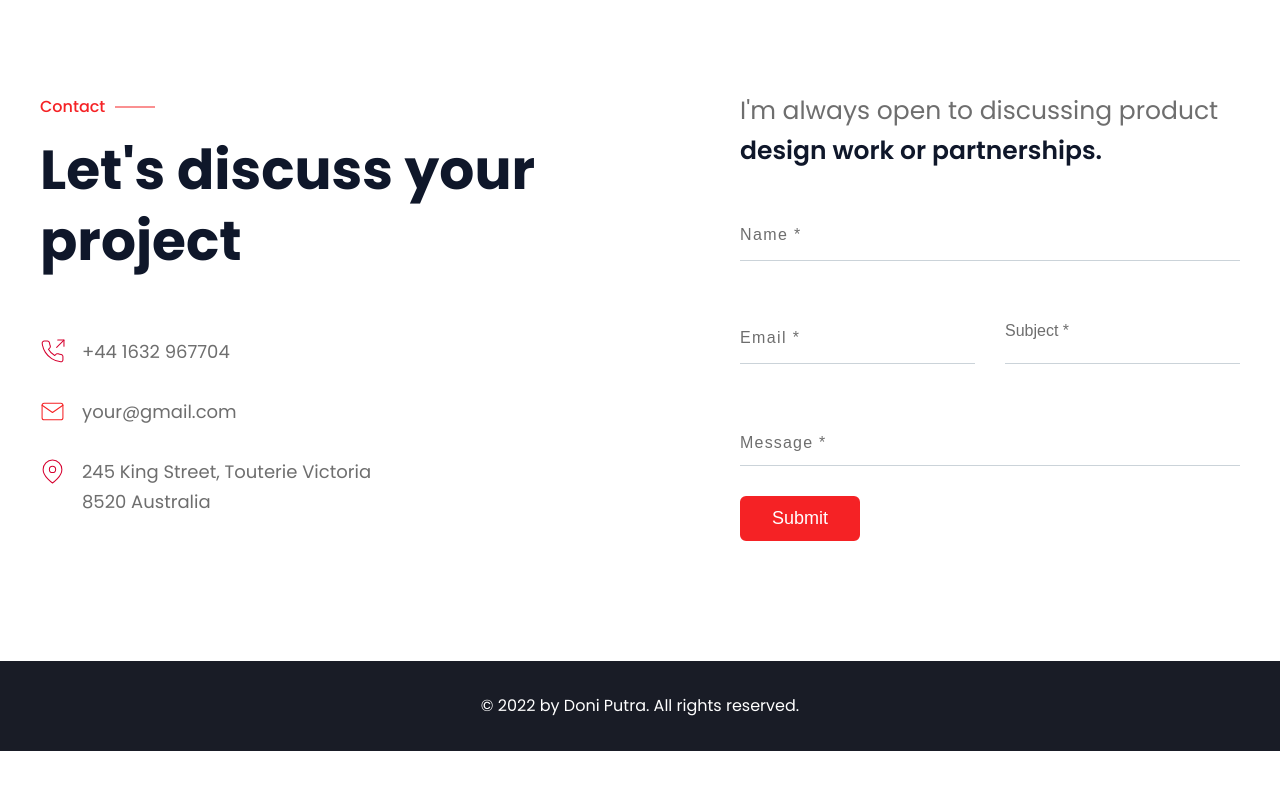
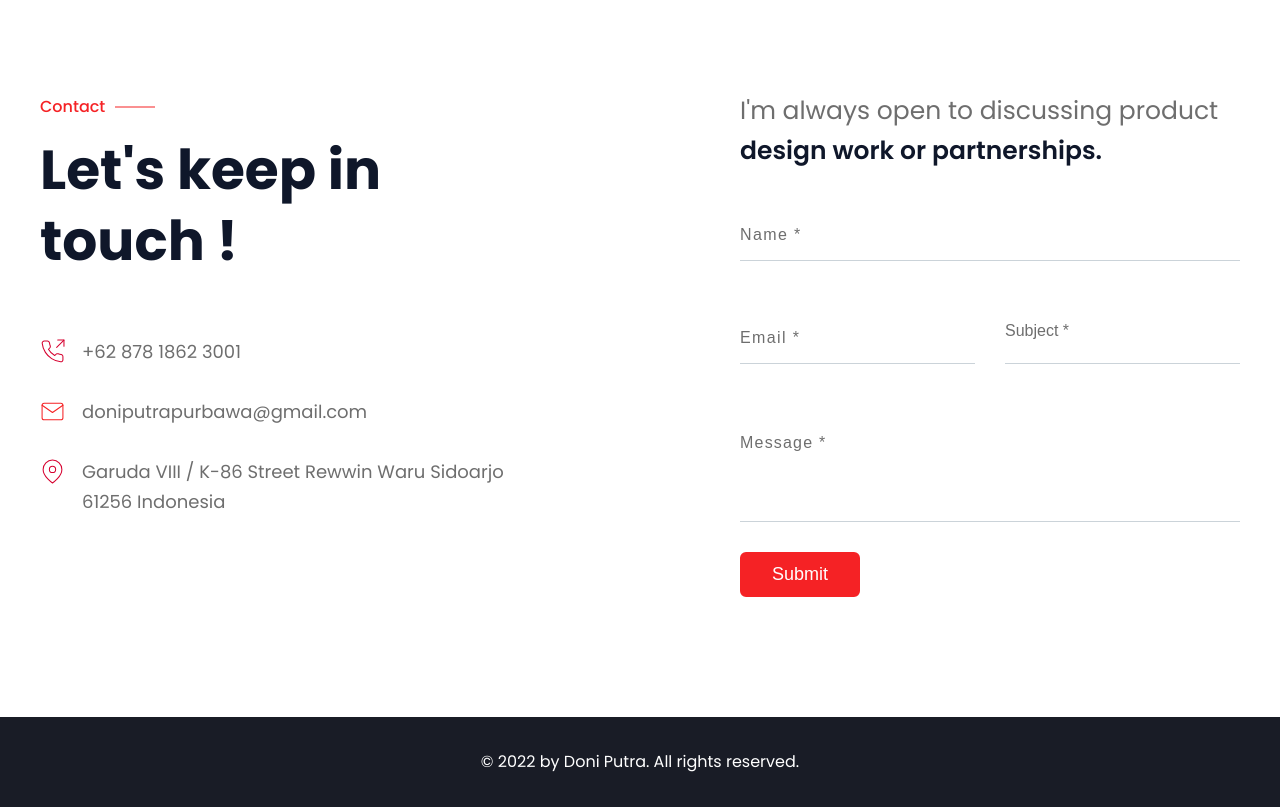
Before and after one commit to doni404/portfolio-public-reactjs, a React (Create React App) app: page / in a window 1280 px wide. Shown: the part 6280-7087 px from the top of the page. Before the commit the page ends 7031 px from the top, so only its background shows below. Built offline with nearby package versions, Linux system fonts and the light colour scheme.

Commit message:
fix : update texting and adjust text area for contact (less mailing function)

```diff
--- a/src/assets/scss/main/_style.scss
+++ b/src/assets/scss/main/_style.scss
@@ -2445,7 +2445,7 @@ body.modal {
   color: #6e6e6e;
   font-weight: 500;
   font-family: "DM Sans", sans-serif;
-  height: 44px;
+  height: 100px;
   resize: none;
   padding-left: 0px !important;
   padding-bottom: 16px;
--- a/src/components/Address.jsx
+++ b/src/components/Address.jsx
@@ -5,14 +5,14 @@ const Address = () => {
     <ul>
       <li>
         <img className="svg" src="img/svg/phone.svg" alt="" />
-        <a href="Tel: 7614123224">+44 1632 967704</a>
+        <a href="Tel: 7614123224">+62 878 1862 3001</a>
       </li>
       {/* End li */}
 
       <li>
         <img className="svg" src="img/svg/mail.svg" alt="" />
         <span>
-          <a href="mailto:ib-themes21@gmail.com">your@gmail.com</a>
+          <a href="mailto:doniputrapurbawa@gmail.com">doniputrapurbawa@gmail.com</a>
         </span>
       </li>
       {/* End li */}
@@ -20,8 +20,8 @@ const Address = () => {
       <li>
         <img className="svg" src="img/svg/map.svg" alt="" />
         <span>
-          245 King Street, Touterie Victoria
-          <br /> 8520 Australia
+          Garuda VIII / K-86 Street Rewwin Waru Sidoarjo
+          <br /> 61256 Indonesia
         </span>
       </li>
     </ul>
--- a/src/views/Home.jsx
+++ b/src/views/Home.jsx
@@ -122,7 +122,7 @@ const Home = () => {
             >
               <div className="beny_tm_title_holder">
                 <span>Contact</span>
-                <h2>Let's discuss your project</h2>
+                <h2>Let's keep in touch !</h2>
               </div>
               <div className="short_list">
                 <Address />
```
